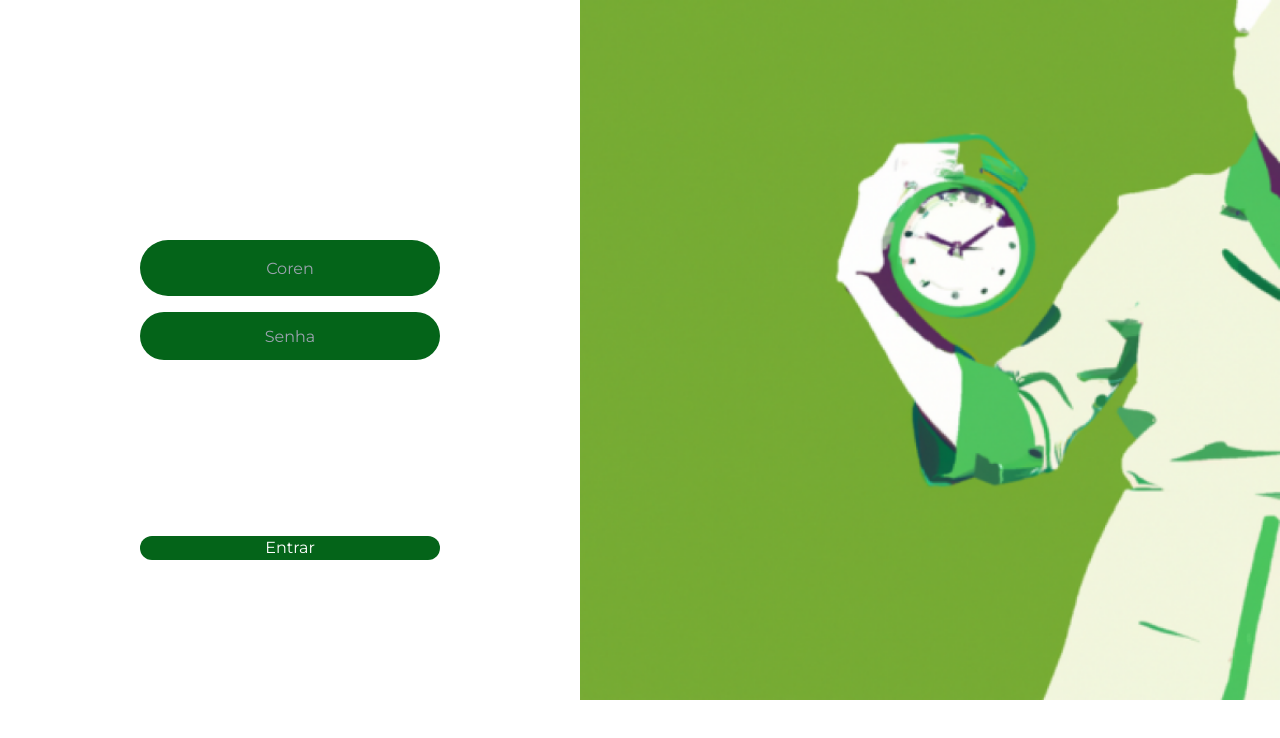
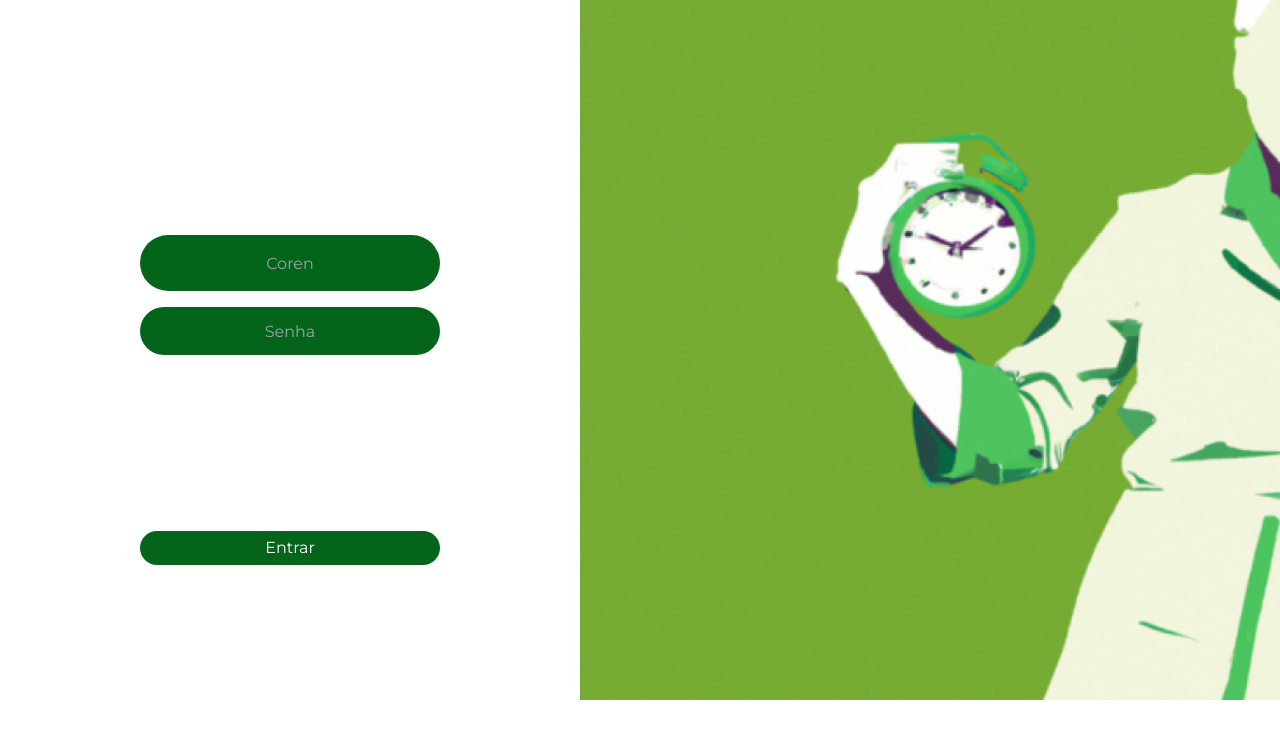
Before and after one commit to Kayk-Rios/Decubtech-Front-End, a Next.js app: page / in a window 1280 px wide. Shown: the top 738 px of the page. Built offline with nearby package versions, Linux system fonts and the light colour scheme.

Commit message:
style:paddingButtonComponent

```diff
--- a/src/app/globals.css
+++ b/src/app/globals.css
@@ -31,7 +31,7 @@ body {
 .entrar, .setor{
   background-color: #046419;
   color: white;
-
+  padding: 5px 20px;
   border: none;
   cursor: pointer;
   transition: background-color 0.3s ease;
```
